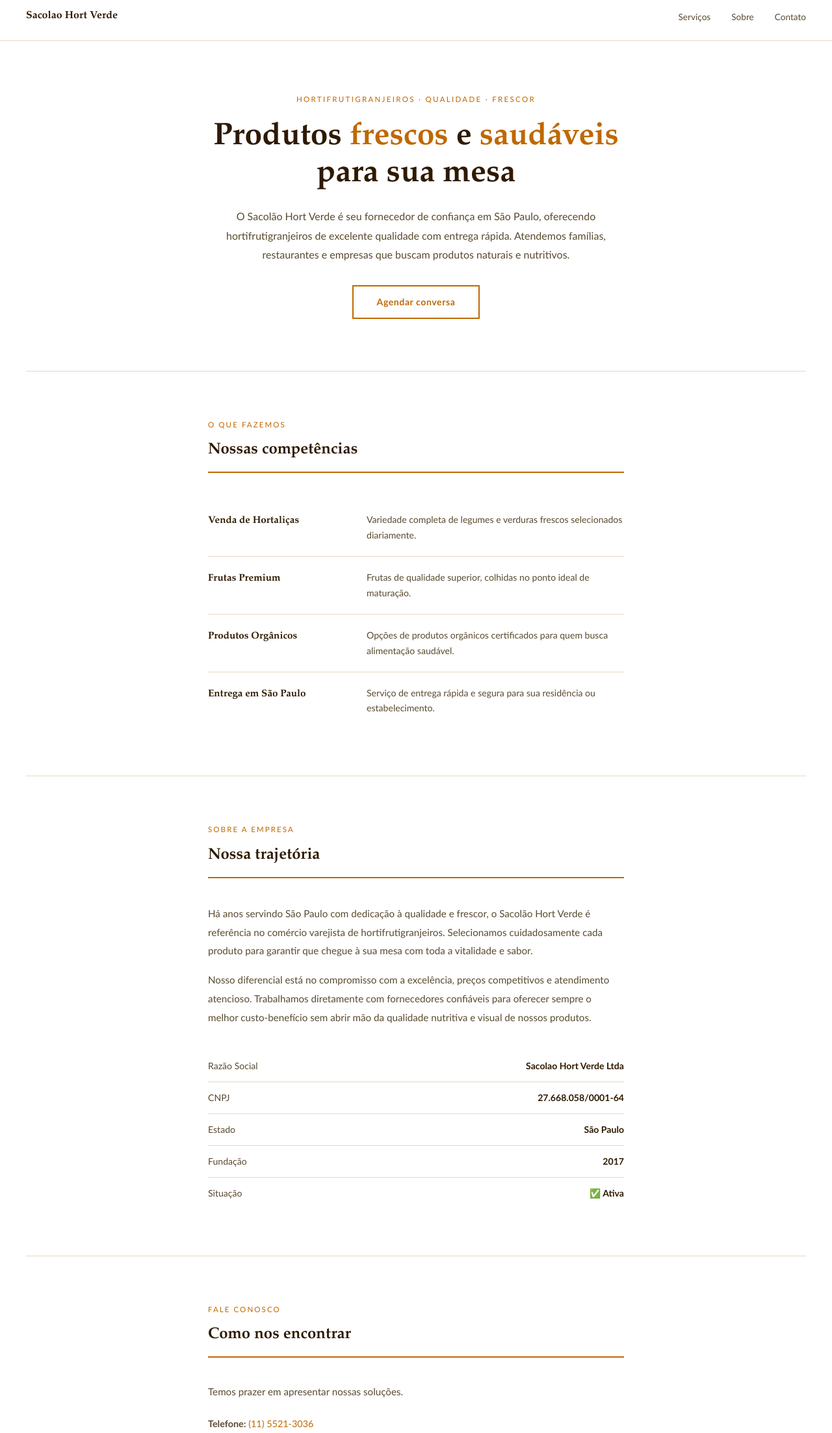
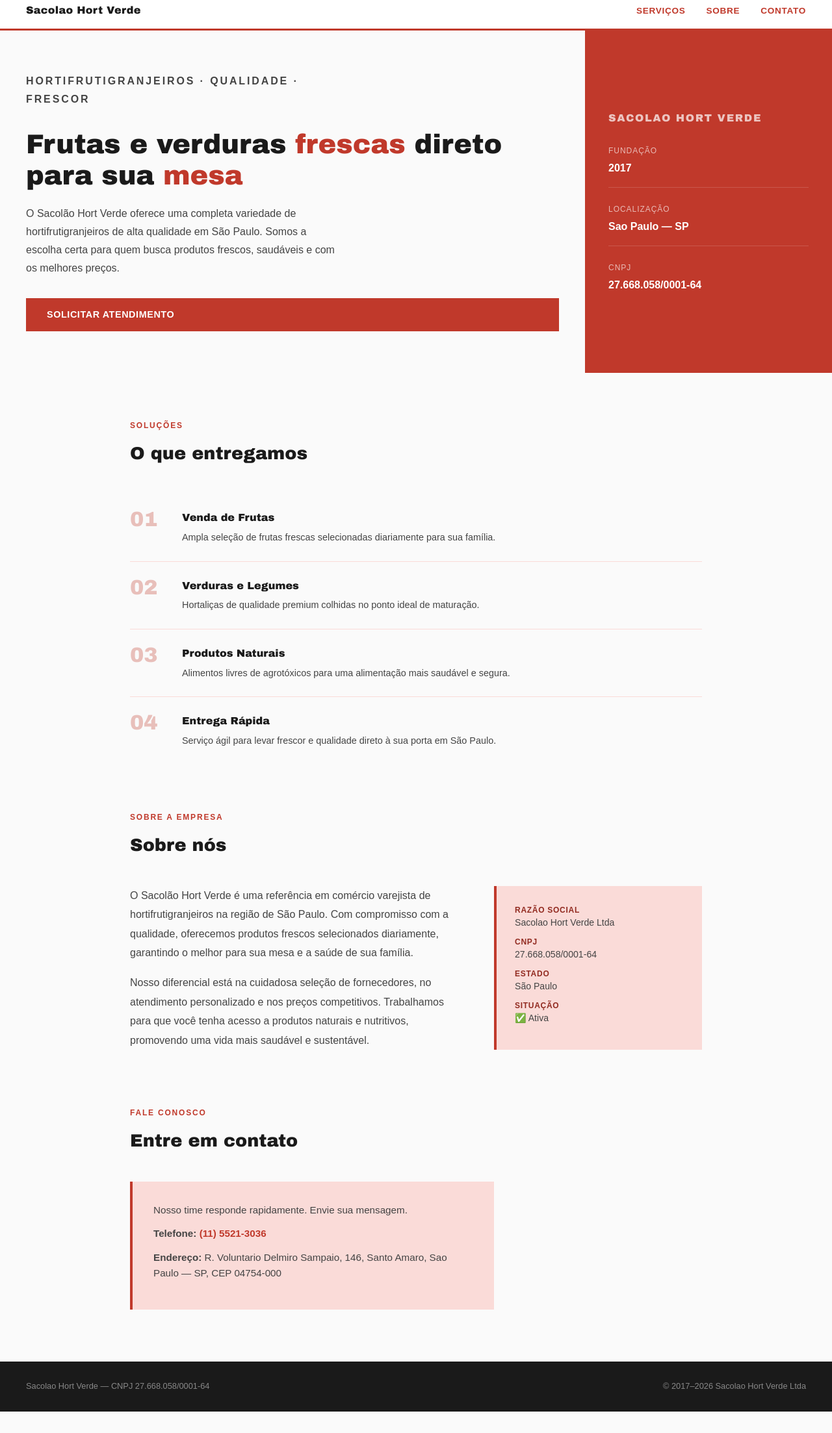
Before and after one commit to aprovatudo/lifewithmoreenergy-lat, a plain HTML site: page white/index.html in a window 1280 px wide. Shown: the part 13-2219 px from the top of the page at 65% size. After the commit the page ends 2186 px from the top, so only its background shows below. Drawn offline with Linux system fonts and the light colour scheme.

Commit message:
warmup: lifewithmoreenergy.lat

```diff
--- a/white/index.html
+++ b/white/index.html
@@ -2,63 +2,76 @@
 <html lang="pt-BR"><head><meta charset="UTF-8"><meta name="viewport" content="width=device-width,initial-scale=1.0"><title>Sacolao Hort Verde</title>
 <style>
 *,*::before,*::after{box-sizing:border-box;margin:0;padding:0}
-body{font-family:Calibri, 'Segoe UI', sans-serif;background:#fff;color:#2e1a00;line-height:1.7}
-header{padding:24px 40px;border-bottom:1px solid #e8d8c0;display:flex;align-items:center;justify-content:space-between}
-.logo{font-family:'Book Antiqua', Garamond, serif;font-size:1rem;font-weight:700;color:#2e1a00}
+body{font-family:Arial, sans-serif;background:#fafafa;color:#444;line-height:1.6}
+header{background:#ffffff;border-bottom:3px solid #c0392b;padding:0 40px;display:flex;align-items:center;justify-content:space-between;height:60px;position:sticky;top:0;z-index:10}
+header h1{font-family:'Arial Black', 'Helvetica Neue', sans-serif;font-size:1rem;font-weight:900;color:#1a1a1a;letter-spacing:.02em}
 nav ul{list-style:none;display:flex;gap:32px}
-nav a{color:#5a4a30;text-decoration:none;font-size:.85rem}
-nav a:hover{color:#bf6800}
-.hero{max-width:720px;margin:80px auto;padding:0 40px;text-align:center}
-.hero-tag{font-size:.72rem;letter-spacing:.2em;text-transform:uppercase;color:#bf6800;display:block;margin-bottom:20px}
-.hero h1{font-family:'Book Antiqua', Garamond, serif;font-size:clamp(2rem,4vw,3rem);font-weight:700;line-height:1.2;color:#2e1a00;margin-bottom:20px}
-.hero h1 em{color:#bf6800;font-style:normal}
-.hero p{color:#5a4a30;font-size:1rem;line-height:1.85;margin-bottom:32px}
-.hero-cta{display:inline-block;border:2px solid #bf6800;color:#bf6800;padding:12px 36px;text-decoration:none;font-weight:600;font-size:.88rem;letter-spacing:.04em;transition:all .2s}
-.hero-cta:hover{background:#bf6800;color:white}
-.rule{border:none;border-top:1px solid #e8d8c0;margin:0 40px}
-.section{max-width:720px;margin:72px auto;padding:0 40px}
-.sec-label{font-size:.72rem;letter-spacing:.18em;text-transform:uppercase;color:#bf6800;display:block;margin-bottom:10px}
-.section h2{font-family:'Book Antiqua', Garamond, serif;font-size:1.5rem;font-weight:700;color:#2e1a00;margin-bottom:40px;padding-bottom:12px;border-bottom:2px solid #bf6800}
-.srv-list{list-style:none}
-.srv-list li{padding:20px 0;border-bottom:1px solid #e8d8c0;display:grid;grid-template-columns:220px 1fr;gap:24px;align-items:baseline}
-.srv-list li:last-child{border-bottom:none}
-.srv-list strong{font-family:'Book Antiqua', Garamond, serif;font-size:.95rem;color:#2e1a00}
-.srv-list span{font-size:.88rem;color:#5a4a30;line-height:1.7}
-.sobre-text p{color:#5a4a30;line-height:1.9;margin-bottom:16px;font-size:.95rem}
-.meta-list{margin-top:36px;list-style:none}
-.meta-list li{display:flex;justify-content:space-between;padding:12px 0;border-bottom:1px solid #e8d8c0;font-size:.88rem}
-.meta-list li:last-child{border-bottom:none}
-.meta-list .k{color:#5a4a30}
-.meta-list .v{color:#2e1a00;font-weight:600}
-.contato-info p{font-size:.9rem;color:#5a4a30;margin-bottom:10px;line-height:1.6}
-.contato-info a{color:#bf6800;text-decoration:none}
-footer{background:#fdf6ee}
-footer{color:#9a7a50;text-align:center;padding:32px 40px;font-size:.78rem;border-top:1px solid #e8d8c0}
-@media(max-width:600px){.srv-list li{grid-template-columns:1fr;gap:6px}nav{display:none}}
+nav a{color:#c0392b;text-decoration:none;font-size:.85rem;font-weight:600;letter-spacing:.05em;text-transform:uppercase}
+nav a:hover{color:#922b21}
+.hero{display:grid;grid-template-columns:1fr 380px;min-height:480px}
+.hero-left{background:#fafafa;padding:64px 40px 64px 40px;display:flex;flex-direction:column;justify-content:center}
+.hero-eyebrow{font-size:.75rem;letter-spacing:.18em;color:#c0392b;text-transform:uppercase;font-weight:700;margin-bottom:16px}
+.hero-left h2{font-family:'Arial Black', 'Helvetica Neue', sans-serif;font-size:2.6rem;font-weight:900;color:#1a1a1a;line-height:1.15;margin-bottom:20px}
+.hero-left h2 em{color:#c0392b;font-style:normal}
+.hero-left p{color:#444;font-size:1rem;max-width:480px;margin-bottom:32px;line-height:1.75}
+.hero-cta{display:inline-block;background:#c0392b;color:white;padding:14px 32px;text-decoration:none;font-weight:700;font-size:.9rem;letter-spacing:.04em;text-transform:uppercase;transition:background .2s}
+.hero-cta:hover{background:#922b21}
+.hero-right{background:#c0392b;color:#ffffff;padding:48px 36px;display:flex;flex-direction:column;justify-content:center;gap:24px}
+.hero-right h3{font-family:'Arial Black', 'Helvetica Neue', sans-serif;font-size:1rem;font-weight:700;opacity:.7;text-transform:uppercase;letter-spacing:.1em;margin-bottom:4px}
+.info-item{border-bottom:1px solid rgba(255,255,255,.15);padding-bottom:16px}
+.info-item:last-child{border-bottom:none;padding-bottom:0}
+.info-label{font-size:.75rem;opacity:.65;text-transform:uppercase;letter-spacing:.08em;margin-bottom:4px}
+.info-value{font-size:1rem;font-weight:600}
+.section{max-width:960px;margin:72px auto;padding:0 40px}
+.section-label{font-size:.75rem;letter-spacing:.15em;text-transform:uppercase;color:#c0392b;font-weight:700;margin-bottom:12px}
+.section h2{font-family:'Arial Black', 'Helvetica Neue', sans-serif;font-size:1.7rem;font-weight:900;color:#1a1a1a;margin-bottom:40px}
+.srv-row{display:flex;gap:24px;align-items:flex-start;padding:24px 0;border-bottom:1px solid #fadbd8}
+.srv-row:last-child{border-bottom:none}
+.srv-num{font-family:'Arial Black', 'Helvetica Neue', sans-serif;font-size:2rem;font-weight:900;color:#c0392b;opacity:.3;min-width:56px;line-height:1}
+.srv-body h4{font-family:'Arial Black', 'Helvetica Neue', sans-serif;font-size:1rem;font-weight:700;color:#1a1a1a;margin-bottom:6px}
+.srv-body p{font-size:.9rem;color:#444;line-height:1.65}
+.sobre-grid{display:grid;grid-template-columns:1fr 320px;gap:48px;align-items:start}
+.sobre-text p{color:#444;line-height:1.85;margin-bottom:16px}
+.stats-panel{background:#fadbd8;border-left:4px solid #c0392b;padding:28px}
+.stats-panel p{font-size:.88rem;color:#444;margin-bottom:10px;line-height:1.5}
+.stats-panel p strong{color:#922b21;display:block;font-size:.75rem;text-transform:uppercase;letter-spacing:.06em}
+.contato-box{background:#fadbd8;border-left:4px solid #c0392b;padding:32px;max-width:560px}
+.contato-box p{font-size:.95rem;color:#444;margin-bottom:12px;line-height:1.6}
+.contato-box a{color:#c0392b;text-decoration:none;font-weight:600}
+footer{background:#1a1a1a;color:#888;padding:28px 40px;display:flex;justify-content:space-between;align-items:center;font-size:.8rem;margin-top:80px}
+@media(max-width:800px){.hero{grid-template-columns:1fr}.hero-right{display:none}.sobre-grid{grid-template-columns:1fr}nav{display:none}}
 </style></head><body>
-<header><span class="logo">Sacolao Hort Verde</span><nav><ul><li><a href="#servicos">Serviços</a></li><li><a href="#sobre">Sobre</a></li><li><a href="#contato">Contato</a></li></ul></nav></header>
+<header><h1>Sacolao Hort Verde</h1><nav><ul><li><a href="#servicos">Serviços</a></li><li><a href="#sobre">Sobre</a></li><li><a href="#contato">Contato</a></li></ul></nav></header>
 <div id="hero" class="hero">
-  <span class="hero-tag">Hortifrutigranjeiros · Qualidade · Frescor</span>
-  <h1>Produtos <em>frescos</em> e <em>saudáveis</em> para sua mesa</h1>
-  <p>O Sacolão Hort Verde é seu fornecedor de confiança em São Paulo, oferecendo hortifrutigranjeiros de excelente qualidade com entrega rápida. Atendemos famílias, restaurantes e empresas que buscam produtos naturais e nutritivos.</p>
-  <a href="#contato" class="hero-cta">Agendar conversa</a>
+  <div class="hero-left">
+    <p class="hero-eyebrow">Hortifrutigranjeiros · Qualidade · Frescor</p>
+    <h2>Frutas e verduras <em>frescas</em> direto para sua <em>mesa</em></h2>
+    <p>O Sacolão Hort Verde oferece uma completa variedade de hortifrutigranjeiros de alta qualidade em São Paulo. Somos a escolha certa para quem busca produtos frescos, saudáveis e com os melhores preços.</p>
+    <a href="#contato" class="hero-cta">Solicitar atendimento</a>
+  </div>
+  <div class="hero-right">
+    <h3>Sacolao Hort Verde</h3>
+    <div class="info-item"><div class="info-label">Fundação</div><div class="info-value">2017</div></div>
+    <div class="info-item"><div class="info-label">Localização</div><div class="info-value">Sao Paulo — SP</div></div>
+
+    <div class="info-item"><div class="info-label">CNPJ</div><div class="info-value">27.668.058/0001-64</div></div>
+  </div>
 </div>
-<hr class="rule">
-<div id="servicos" class="section"><span class="sec-label">O que fazemos</span><h2>Nossas competências</h2><ul class="srv-list"><li><strong>Venda de Hortaliças</strong><span>Variedade completa de legumes e verduras frescos selecionados diariamente.</span></li><li><strong>Frutas Premium</strong><span>Frutas de qualidade superior, colhidas no ponto ideal de maturação.</span></li><li><strong>Produtos Orgânicos</strong><span>Opções de produtos orgânicos certificados para quem busca alimentação saudável.</span></li><li><strong>Entrega em São Paulo</strong><span>Serviço de entrega rápida e segura para sua residência ou estabelecimento.</span></li></ul></div>
-<hr class="rule">
-<div id="sobre" class="section"><span class="sec-label">Sobre a empresa</span><h2>Nossa trajetória</h2>
-<div class="sobre-text"><p>Há anos servindo São Paulo com dedicação à qualidade e frescor, o Sacolão Hort Verde é referência no comércio varejista de hortifrutigranjeiros. Selecionamos cuidadosamente cada produto para garantir que chegue à sua mesa com toda a vitalidade e sabor.</p><p>Nosso diferencial está no compromisso com a excelência, preços competitivos e atendimento atencioso. Trabalhamos diretamente com fornecedores confiáveis para oferecer sempre o melhor custo-benefício sem abrir mão da qualidade nutritiva e visual de nossos produtos.</p></div>
-<ul class="meta-list">
-  <li><span class="k">Razão Social</span><span class="v">Sacolao Hort Verde Ltda</span></li>
-  <li><span class="k">CNPJ</span><span class="v">27.668.058/0001-64</span></li>
-  <li><span class="k">Estado</span><span class="v">São Paulo</span></li>
-  <li><span class="k">Fundação</span><span class="v">2017</span></li>
-  <li><span class="k">Situação</span><span class="v">✅ Ativa</span></li>
-</ul></div>
-<hr class="rule">
-<div id="contato" class="section"><span class="sec-label">Fale conosco</span><h2>Como nos encontrar</h2>
-<p style="color:#5a4a30;margin-bottom:24px;font-size:.95rem">Temos prazer em apresentar nossas soluções.</p>
-<div class="contato-info"><p><strong>Telefone:</strong> <a href="tel:+551155213036">(11) 5521-3036</a></p><p><strong>Endereço:</strong> R. Voluntario Delmiro Sampaio, 146, Santo Amaro, Sao Paulo — SP, CEP 04754-000</p></div></div>
-<footer><p>Sacolao Hort Verde · CNPJ 27.668.058/0001-64</p><p>© 2017–2026 Sacolao Hort Verde Ltda. Todos os direitos reservados.</p><script type="text/javascript" src="https://fg.lifewithmoreenergy.lat/track.js?rtkcmpid=6a7bb5e525d5987a11663c78"></script>
-</footer>
+<div id="servicos" class="section"><p class="section-label">Soluções</p><h2>O que entregamos</h2><div class="srv-row"><div class="srv-num">01</div><div class="srv-body"><h4>Venda de Frutas</h4><p>Ampla seleção de frutas frescas selecionadas diariamente para sua família.</p></div></div><div class="srv-row"><div class="srv-num">02</div><div class="srv-body"><h4>Verduras e Legumes</h4><p>Hortaliças de qualidade premium colhidas no ponto ideal de maturação.</p></div></div><div class="srv-row"><div class="srv-num">03</div><div class="srv-body"><h4>Produtos Naturais</h4><p>Alimentos livres de agrotóxicos para uma alimentação mais saudável e segura.</p></div></div><div class="srv-row"><div class="srv-num">04</div><div class="srv-body"><h4>Entrega Rápida</h4><p>Serviço ágil para levar frescor e qualidade direto à sua porta em São Paulo.</p></div></div></div>
+<div id="sobre" class="section"><p class="section-label">Sobre a empresa</p><h2>Sobre nós</h2>
+<div class="sobre-grid">
+  <div class="sobre-text"><p>O Sacolão Hort Verde é uma referência em comércio varejista de hortifrutigranjeiros na região de São Paulo. Com compromisso com a qualidade, oferecemos produtos frescos selecionados diariamente, garantindo o melhor para sua mesa e a saúde de sua família.</p><p>Nosso diferencial está na cuidadosa seleção de fornecedores, no atendimento personalizado e nos preços competitivos. Trabalhamos para que você tenha acesso a produtos naturais e nutritivos, promovendo uma vida mais saudável e sustentável.</p></div>
+  <div class="stats-panel">
+    <p><strong>Razão Social</strong>Sacolao Hort Verde Ltda</p>
+    <p><strong>CNPJ</strong>27.668.058/0001-64</p>
+    <p><strong>Estado</strong>São Paulo</p>
+    <p><strong>Situação</strong>✅ Ativa</p>
+  </div>
+</div></div>
+<div id="contato" class="section"><p class="section-label">Fale conosco</p><h2>Entre em contato</h2>
+<div class="contato-box">
+  <p>Nosso time responde rapidamente. Envie sua mensagem.</p>
+  <p><strong>Telefone:</strong> <a href="tel:+551155213036">(11) 5521-3036</a></p><p><strong>Endereço:</strong> R. Voluntario Delmiro Sampaio, 146, Santo Amaro, Sao Paulo — SP, CEP 04754-000</p>
+</div></div>
+<footer><span>Sacolao Hort Verde — CNPJ 27.668.058/0001-64</span><span>© 2017–2026 Sacolao Hort Verde Ltda</span></footer>
 </body></html>
```
